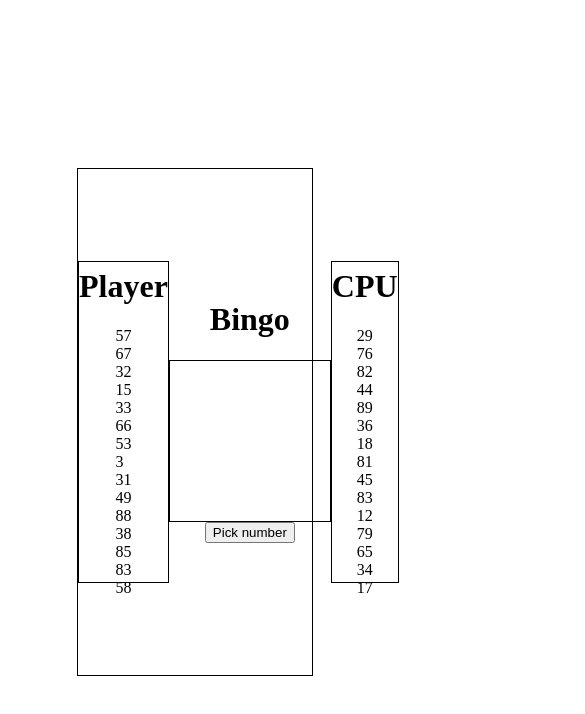
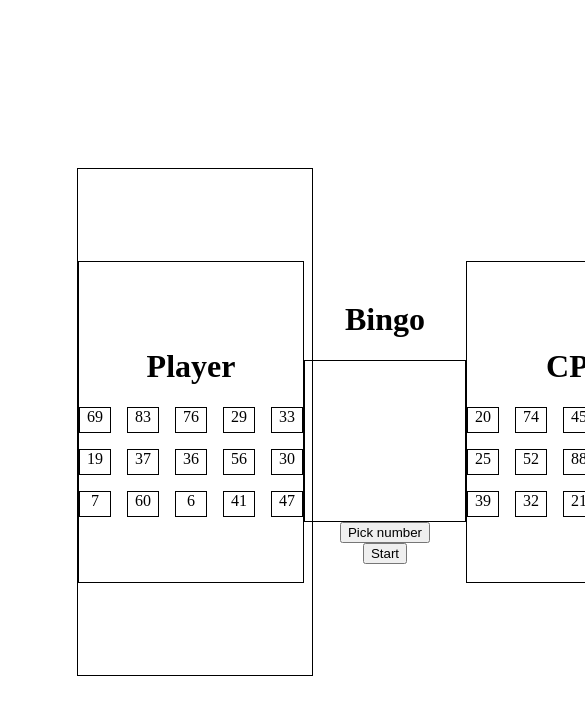
Before and after one commit to dtote/bingo-game, a website built with Vite: page src/index.html in a window 390 px wide. Both pictures are taken after a click on the button "Start". Shown: the top 714 px of the page, 585 px wide, since content can reach past the window. Built offline with nearby package versions, Linux system fonts and the light colour scheme.

Commit message:
Adding some functions to generated random numbers

```diff
--- a/src/css/index.css
+++ b/src/css/index.css
@@ -7,7 +7,8 @@ body {
 body,
 .container,
 .player,
-.scoreboard {
+.scoreboard,
+.picked-number {
   display: flex;
   justify-content: center;
   align-items: center;
@@ -35,8 +36,23 @@ body,
   width: 10rem;
   height: 10rem;
   border: 1px solid black;
+  font-size: 6rem;
+  font-weight: bold;
 }
 
 .hidden {
   visibility: hidden;
 }
+
+.card {
+  display: grid;
+  grid-template-columns: repeat(5, 2rem);
+  column-gap: 1rem;
+  row-gap: 1rem;
+}
+
+.number {
+  text-align: center;
+  height: 1.5rem;
+  border: 1px solid black;
+}
--- a/src/index.html
+++ b/src/index.html
@@ -19,7 +19,7 @@
     <div class="scoreboard flex flex-col">
       <h1 class="title">Bingo</h1>
       <div class="picked-number"></div>
-      <button class="picker-button hidden">Pick number</button>
+      <button class="picker-button">Pick number</button>
       <button class="start-button">Start</button>
     </div>
     <div class="player flex flex-col">
--- a/src/js/index.js
+++ b/src/js/index.js
@@ -1,13 +1,12 @@
 import { _ } from "lodash";
-const allNumbers = _.range(1, 90, 1);
+let allNumbers = _.shuffle(_.range(1, 90, 1));
 const firstPlayerCard = document.querySelectorAll(".card")[0];
 const secondPlayerCard = document.querySelectorAll(".card")[1];
 const startButton = document.querySelector(".start-button");
 const pickerButton = document.querySelector(".picker-button");
-
+const pickedNumber = document.querySelector(".picked-number");
 const startGame = () => {
-  startButton.classList.toggle("hidden");
-  pickerButton.classList.toggle("hidden");
+  cleanGame();
   generateCardContent(firstPlayerCard);
   generateCardContent(secondPlayerCard);
 };
@@ -16,8 +15,19 @@ const generateCardContent = (player) => {
   playerNumbers.forEach((number) => {
     const numberCard = document.createElement("div");
     numberCard.textContent = number;
+    numberCard.classList.add("number");
     player.appendChild(numberCard);
   });
 };
-
+const pickNumber = () => {
+  const number = allNumbers.pop();
+  pickedNumber.textContent = number;
+};
+const cleanGame = () => {
+  const numbers = document.querySelectorAll(".number");
+  allNumbers = _.shuffle(_.range(1, 90, 1));
+  pickedNumber.textContent = "";
+  numbers.forEach((number) => number.remove());
+};
 startButton.addEventListener("click", () => startGame());
+pickerButton.addEventListener("click", () => pickNumber());
```
